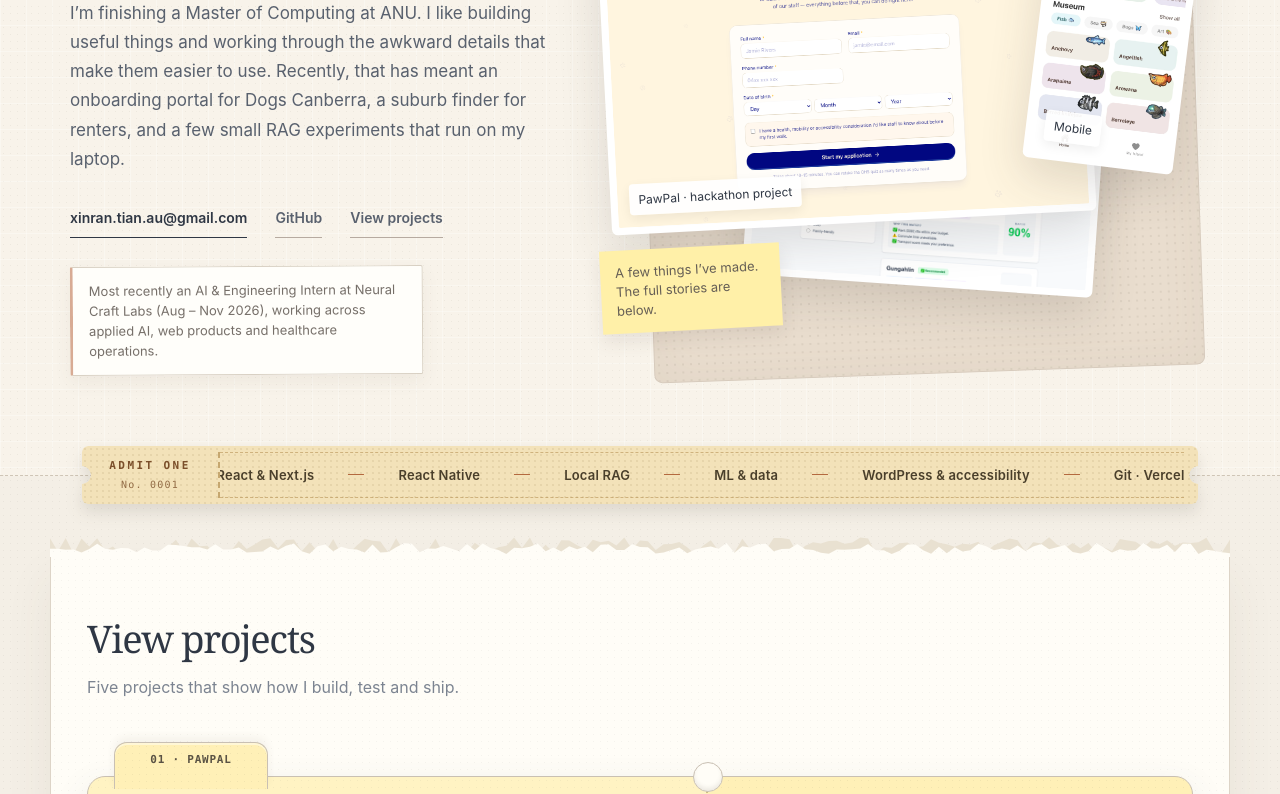
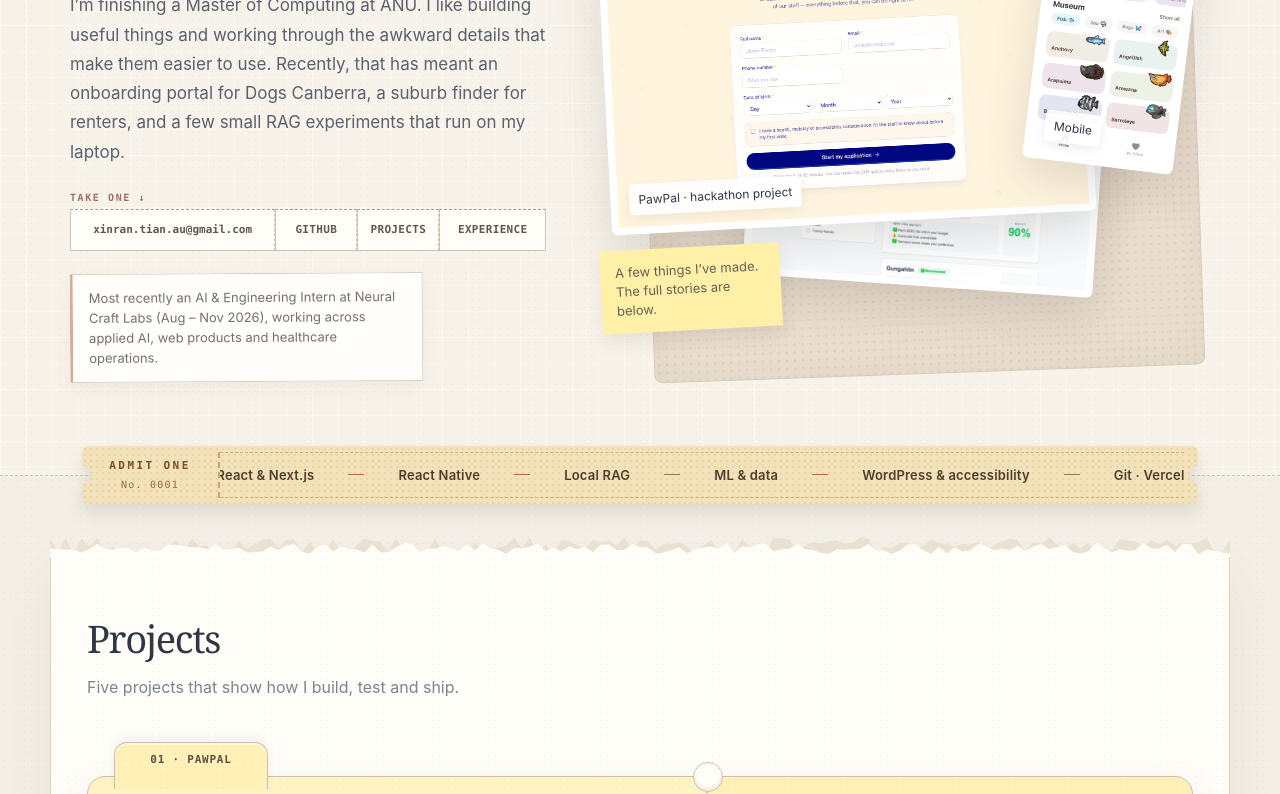
Before and after one commit to hahnalai8n1/hahnalai8n1.github.io, a plain HTML site: page index.html in a window 1280 px wide. Shown: the part 300-1094 px from the top of the page. Drawn offline with Linux system fonts and the light colour scheme.

Commit message:
Hero: take-one tear-off tabs with email, rename section to Projects

```diff
--- a/index.html
+++ b/index.html
@@ -41,7 +41,7 @@ nav a{text-decoration:none}nav a:hover{color:var(--head)}
 .btn{display:inline-flex;align-items:center;padding:7px 0;margin-right:18px;border:0;border-bottom:1px solid #b6aaa0;background:transparent;text-decoration:none;font-size:14px;font-weight:600;transition:.2s}
 .btn.primary{color:var(--head);border-color:var(--head)}
 .btn:hover{transform:translateY(-2px);color:#9b6454}
-.note{max-width:43ch;margin:28px 0 0;padding:13px 16px;border:1px solid #d8d0c3;border-left:3px solid #d8ab94;border-radius:2px;background:#fffefa;color:#766f69;font-size:13px;line-height:1.55;box-shadow:0 7px 18px #594d3d10;transform:rotate(-.35deg)}
+.note{max-width:43ch;margin:22px 0 0;padding:13px 16px;border:1px solid #d8d0c3;border-left:3px solid #d8ab94;border-radius:2px;background:#fffefa;color:#766f69;font-size:13px;line-height:1.55;box-shadow:0 7px 18px #594d3d10;transform:rotate(-.35deg)}
 
 .collage{position:relative;min-height:560px;perspective:1000px}
 .blob{position:absolute;inset:8% 2% 5% 7%;border:1px solid #d7cbbd;border-radius:8px;background-color:#e9ddce;background-image:radial-gradient(#6f64551a .8px,transparent .9px);background-size:8px 8px;box-shadow:inset 0 0 45px #7a6c5910;transform:rotate(-2deg)}
@@ -136,6 +136,10 @@ h3.group{font-size:13px;letter-spacing:.1em;text-transform:uppercase;color:var(-
 .tear-tabs button.back{animation:tab-back .55s ease-out}
 @keyframes crumple{0%{transform:none;opacity:1}35%{transform:scale(.9) rotate(-4deg);opacity:1}100%{transform:translate(20px,78px) scale(.26) rotate(52deg);opacity:0}}
 @keyframes tab-back{from{opacity:0;transform:translateY(-10px)}to{opacity:1;transform:none}}
+.take-one{max-width:480px;margin-top:26px}
+.take-one small{display:block;margin-bottom:6px;color:#a16f60;font:600 10px/1 var(--mono);letter-spacing:.16em}
+.take-one .tear-tabs{position:static;grid-template-columns:2.5fr 1fr 1fr 1.3fr;height:42px}.take-one .tear-tabs button{font-size:11px}.take-one .tear-tabs button:first-child{text-transform:none;letter-spacing:0}
+
 /* 4 · lab notebook: graph paper + spiral binding */
 .notebook{background-image:linear-gradient(#6f93c61c 1px,transparent 1px),linear-gradient(90deg,#6f93c61c 1px,transparent 1px);background-size:22px 22px}
 .notebook:before{content:"";position:absolute;z-index:6;left:-15px;top:16px;bottom:16px;width:32px;background:radial-gradient(ellipse 12px 5px at 50% 50%,#fffdf7 0 4px,#6e665b 4.5px 6.5px,transparent 7px) 0 0/32px 38px repeat-y;filter:drop-shadow(1px 2px 1px #0003);pointer-events:none}
@@ -263,18 +267,14 @@ footer a{color:#fff;text-underline-offset:4px}
 <body>
 <svg width="0" height="0" style="position:absolute" aria-hidden="true" focusable="false"><filter id="crumple" x="-20%" y="-20%" width="140%" height="140%"><feTurbulence type="fractalNoise" baseFrequency=".07" numOctaves="2" seed="4" result="n"/><feDisplacementMap in="SourceGraphic" in2="n" scale="13" xChannelSelector="R" yChannelSelector="G"/></filter></svg>
 <nav><div class="wrap"><b>Rita Tian</b>
-<ul><li><a href="#work">View projects</a></li><li><a href="#experience">Experience</a></li><li><a href="#skills">Skills</a></li><li><a href="https://github.com/hahnalai8n1">GitHub</a></li></ul></div></nav>
+<ul><li><a href="#work">Projects</a></li><li><a href="#experience">Experience</a></li><li><a href="#skills">Skills</a></li><li><a href="https://github.com/hahnalai8n1">GitHub</a></li></ul></div></nav>
 
 <header class="hero"><div class="wrap hero-grid">
   <div>
     <span class="eyebrow">Xinran (Rita) Tian · Canberra</span>
     <h1>Hi, I’m Rita.</h1>
     <p class="dek">I’m finishing a Master of Computing at ANU. I like building useful things and working through the awkward details that make them easier to use. Recently, that has meant an onboarding portal for Dogs Canberra, a suburb finder for renters, and a few small RAG experiments that run on my laptop.</p>
-    <div class="btns">
-      <a class="btn primary" href="mailto:xinran.tian.au@gmail.com" aria-label="Email Rita at xinran.tian.au@gmail.com">xinran.tian.au@gmail.com</a>
-      <a class="btn" href="https://github.com/hahnalai8n1">GitHub</a>
-      <a class="btn" href="#work">View projects</a>
-    </div>
+    <div class="take-one"><small>TAKE ONE ↓</small><div class="tear-tabs"><button type="button" data-href="mailto:xinran.tian.au@gmail.com" aria-label="Tear off tab: email xinran.tian.au@gmail.com">xinran.tian.au@gmail.com</button><button type="button" data-href="https://github.com/hahnalai8n1" aria-label="Tear off tab: GitHub">GitHub</button><button type="button" data-href="#work" aria-label="Tear off tab: Projects">Projects</button><button type="button" data-href="#experience" aria-label="Tear off tab: Experience">Experience</button></div></div>
     <p class="note">Most recently an AI &amp; Engineering Intern at Neural Craft Labs (Aug – Nov 2026), working across applied AI, web products and healthcare operations.</p>
   </div>
   <div class="collage">
@@ -295,7 +295,7 @@ footer a{color:#fff;text-underline-offset:4px}
 </aside>
 
 <section id="work"><div class="wrap">
-  <h2>View projects</h2>
+  <h2>Projects</h2>
   <p class="sub">Five projects that show how I build, test and ship.</p>
 
   <div class="stack">
@@ -518,6 +518,12 @@ if(!matchMedia('(prefers-reduced-motion: reduce)').matches)document.querySelecto
     b.addEventListener('click',function(){
       if(b.classList.contains('torn'))return;
       b.classList.add('torn');
+      var h=b.dataset.href;
+      if(h)setTimeout(function(){
+        if(h.charAt(0)==='#'){var t=document.querySelector(h);if(t)t.scrollIntoView({behavior:'smooth',block:'start'})}
+        else if(h.indexOf('mailto:')===0)location.href=h;
+        else window.open(h,'_blank','noopener');
+      },500);
       setTimeout(function(){b.classList.remove('torn');b.classList.add('back');setTimeout(function(){b.classList.remove('back')},600)},2600);
     });
   });
```
